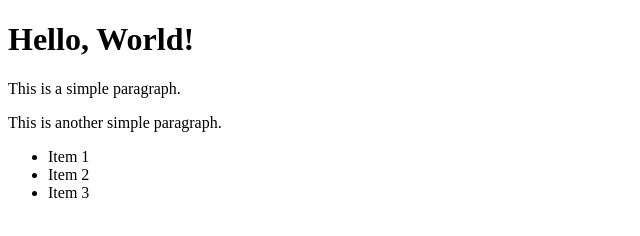
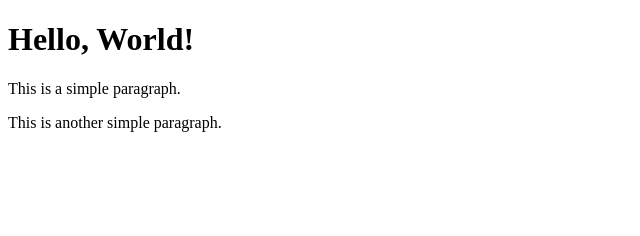
Before and after one commit to hojin-hwang/my-app, a plain HTML site: page index.html in a window 1280 px wide. Shown: the whole page, without its empty margins (0-640 px from the left). Drawn offline with Linux system fonts and the light colour scheme.

Commit message:
Revert "add ul"
This reverts commit 2898c6e38f74ab9741160dd5a8d1e5a860138db5.

```diff
--- a/index.html
+++ b/index.html
@@ -4,10 +4,5 @@
 		<h1>Hello, World!</h1>
 		<p>This is a simple paragraph.</p>
 		<p>This is another simple paragraph.</p>
-		<ul>
-			<li>Item 1</li>
-			<li>Item 2</li>
-			<li>Item 3</li>
-		</ul>
 	</body>
 </html>
```
